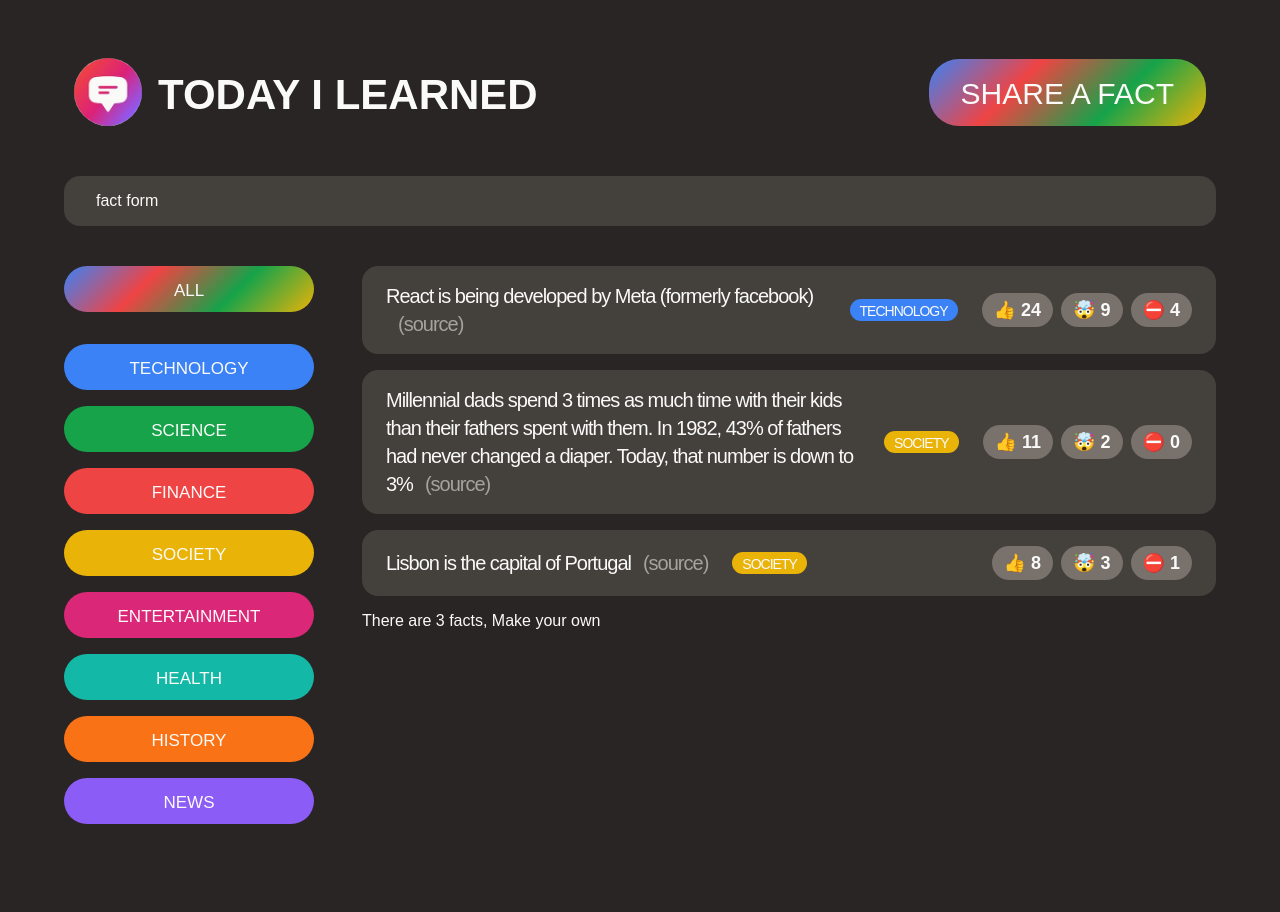
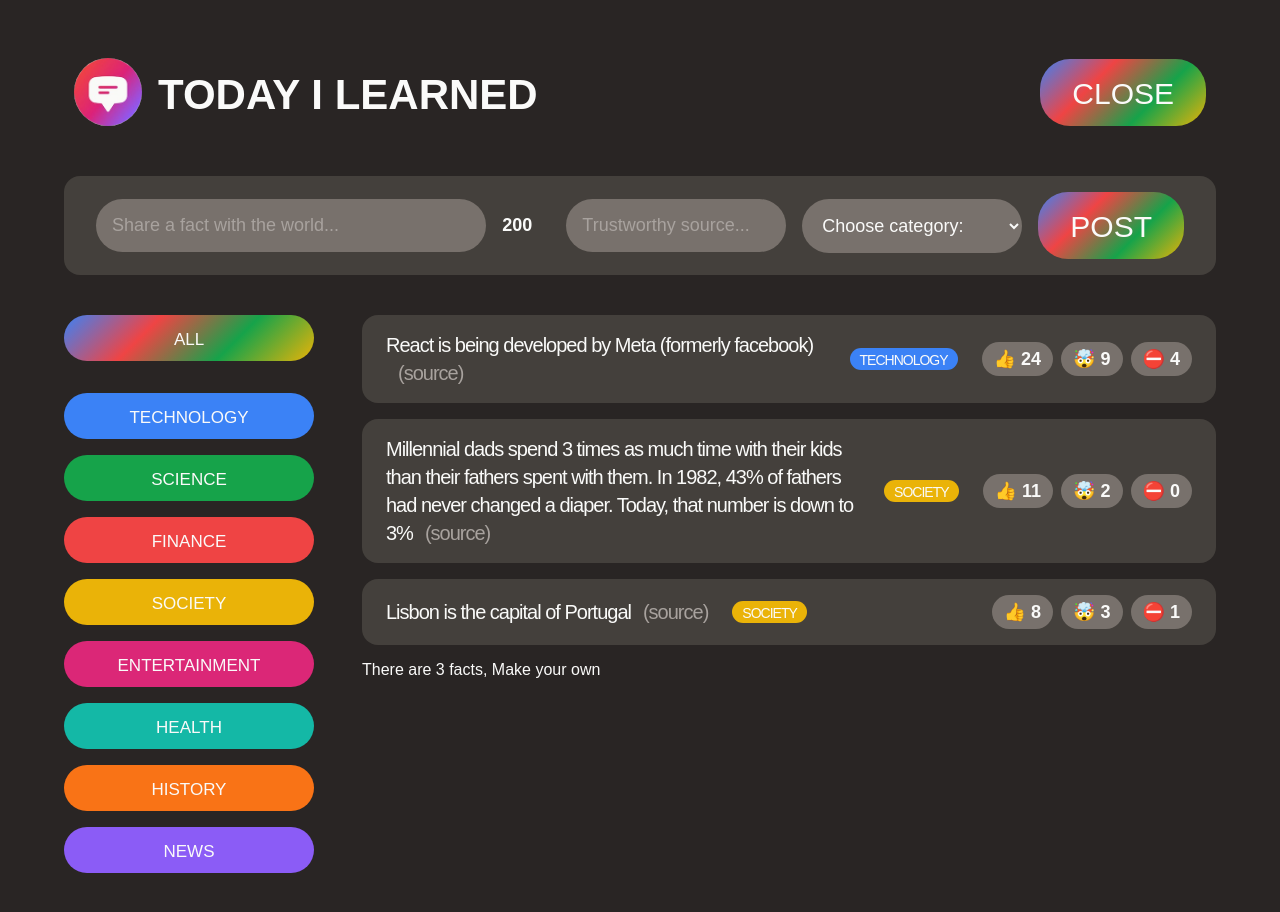
Before and after one commit to Amitreuveni-dev/Amit-Projects, a React (Create React App) app in the folder Udemy-Share-A-fact/: page / in a window 1280 px wide. Both pictures are taken after a click on the button "SHARE A FACT". Shown: the top 912 px of the page. Before the commit the page ends 888 px from the top, so only its background shows below. Built offline with nearby package versions, Linux system fonts and the light colour scheme; a web font is replaced by a local one.

Commit message:
add states to factForm

```diff
--- a/Udemy-Share-A-fact/src/App.js
+++ b/Udemy-Share-A-fact/src/App.js
@@ -1,3 +1,4 @@
+import { useState } from "react";
 import "./style.css";
 
 
@@ -37,20 +38,13 @@
 
 function App() {
 
-  const appTitle = "Today I Learned";
+  const [showForm, SetShowForm] = useState(false);
+
   return (
     <>
-      {/* Header */}
-      <header className="header">
-        <div className="logo">
-          <img src="logo.png" className="header_img" alt="Today I Learned Logo" />
-          <h1>{appTitle}</h1>
-        </div>
+      <Header showForm={showForm} SetShowForm={SetShowForm} />
 
-        <button className="btn btn-large btn-open">Share a fact</button>
-      </header>
-
-      <NewFactForm />
+      {showForm ? <NewFactForm /> : null}
 
       <main className="main">
         <CategoryFilter />
@@ -60,10 +54,24 @@
   );
 }
 
-function NewFactForm() {
+function Header({ showForm, SetShowForm }) {
+  const appTitle = "Today I Learned";
+
   return (
-    <form className="fact-form">fact form</form>
+    < header className="header" >
+      <div className="logo">
+        <img src="logo.png" className="header_img" alt="Today I Learned Logo" />
+        <h1>{appTitle}</h1>
+      </div>
+
+      <button className="btn btn-large btn-open"
+        onClick={() => SetShowForm(show => !show)}
+      >
+        {showForm ? "Close" : "Share a fact"}
+      </button>
+    </header >
   )
+
 }
 
 
@@ -77,6 +85,46 @@
   { name: "history", color: "#f97316" },
   { name: "news", color: "#8b5cf6" },
 ];
+
+
+function NewFactForm() {
+
+  const [text, setText] = useState("");
+  const [source, setSource] = useState("");
+  const [category, setCategory] = useState("");
+  const textLength = text.length;
+
+  function handleSubmit (e) {
+    e.preventDefault();
+    console.log(text, source, category);
+  }
+
+  return (
+    <form className="fact-form" onSubmit={handleSubmit}>
+      <input type="text" placeholder="Share a fact with the world... "
+        value={text}
+        onChange={(e) => setText(e.target.value)}
+      />
+      <span>
+        {200 - textLength}
+        {textLength === 200 && " — You have reached the maximum length"}
+      </span>
+      <input type="text" placeholder="Trustworthy source..."
+        value={source}
+        onChange={(e) => setSource(e.target.value)}
+      />
+      <select value={category} onChange={(e) => setCategory(e.target.value)}>
+        <option value="">Choose category:</option>
+        {CATEGORIES.map((cat) => (
+          <option key={cat.name} value={cat.name}>
+            {cat.name.toUpperCase()}
+          </option>))}
+      </select>
+      <button className="btn btn-large">post</button>
+    </form>
+  )
+}
+
 
 
 function CategoryFilter() {
```
